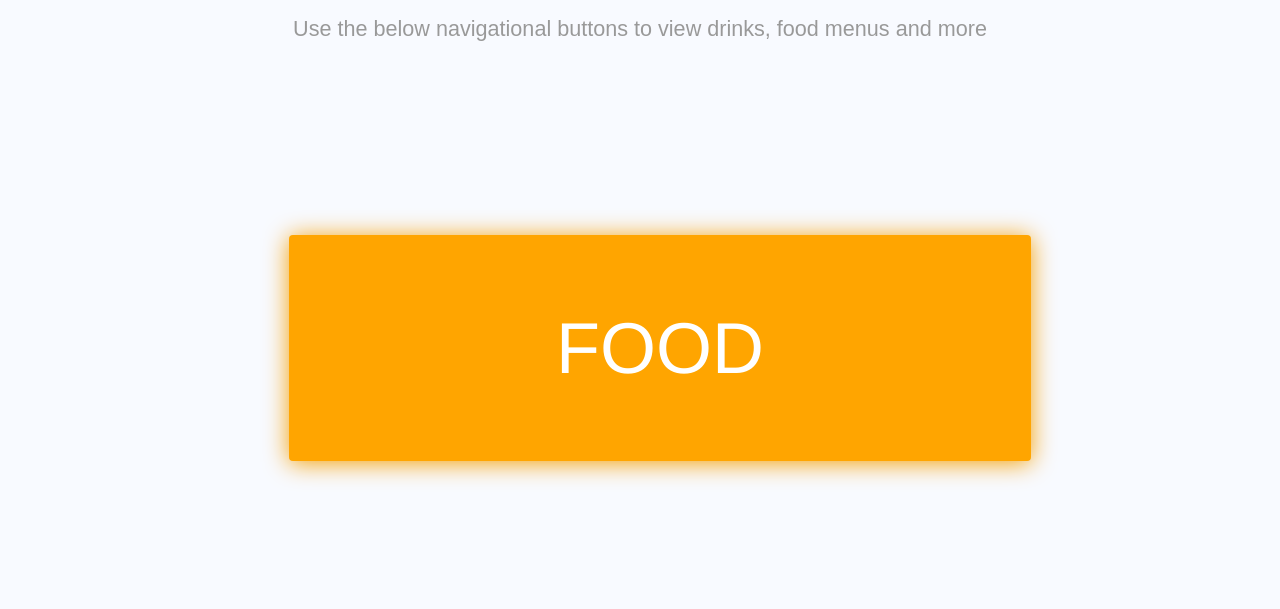
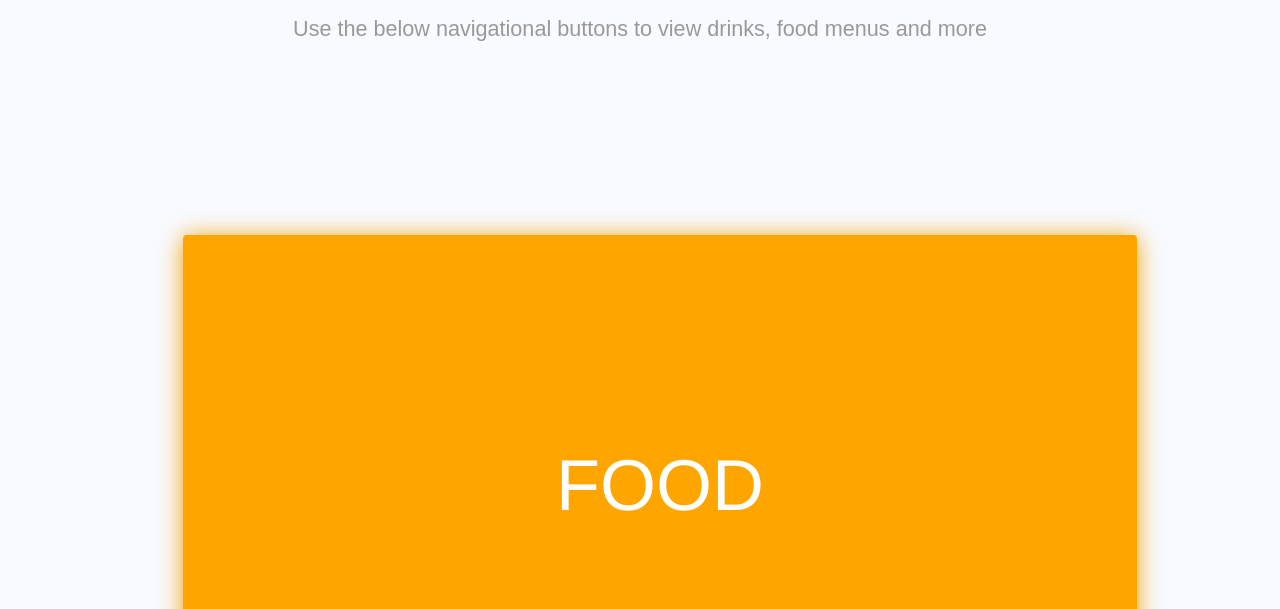
Before and after one commit to anddevuk/mccooleys, a plain HTML site: page index.html in a window 1280 px wide. Shown: the part 191-800 px from the top of the page. Drawn offline with nearby package versions, Linux system fonts and the light colour scheme; a web font is replaced by a local one.

Commit message:
Update buttons.css

```diff
--- a/css/buttons.css
+++ b/css/buttons.css
@@ -13,7 +13,8 @@ body {
 	margin-bottom: 60px;
 	-webkit-appearance: none;
 	appearance: none;
-	width:70%;
+	width:90%;
+	height:500px;
 	background-color: orange;
 	color: #fff;
 	border-radius: 4px;
```
